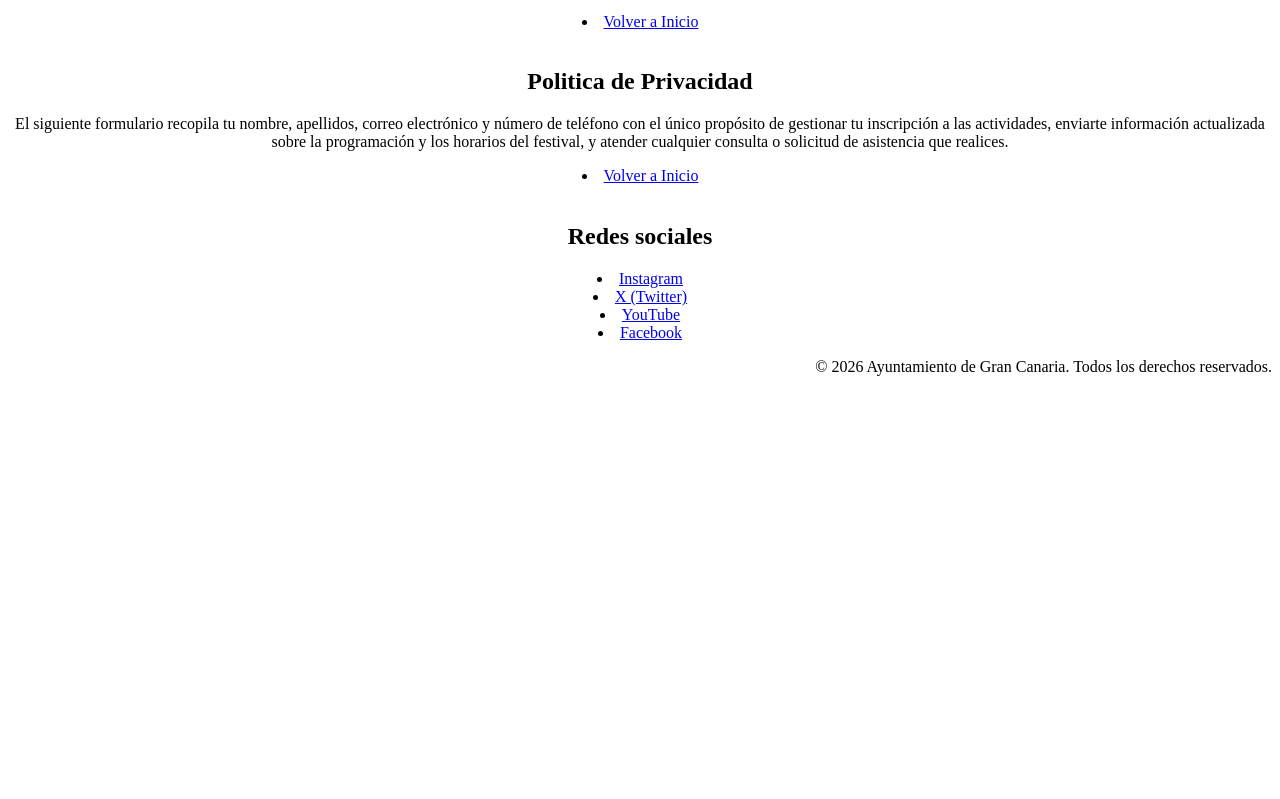
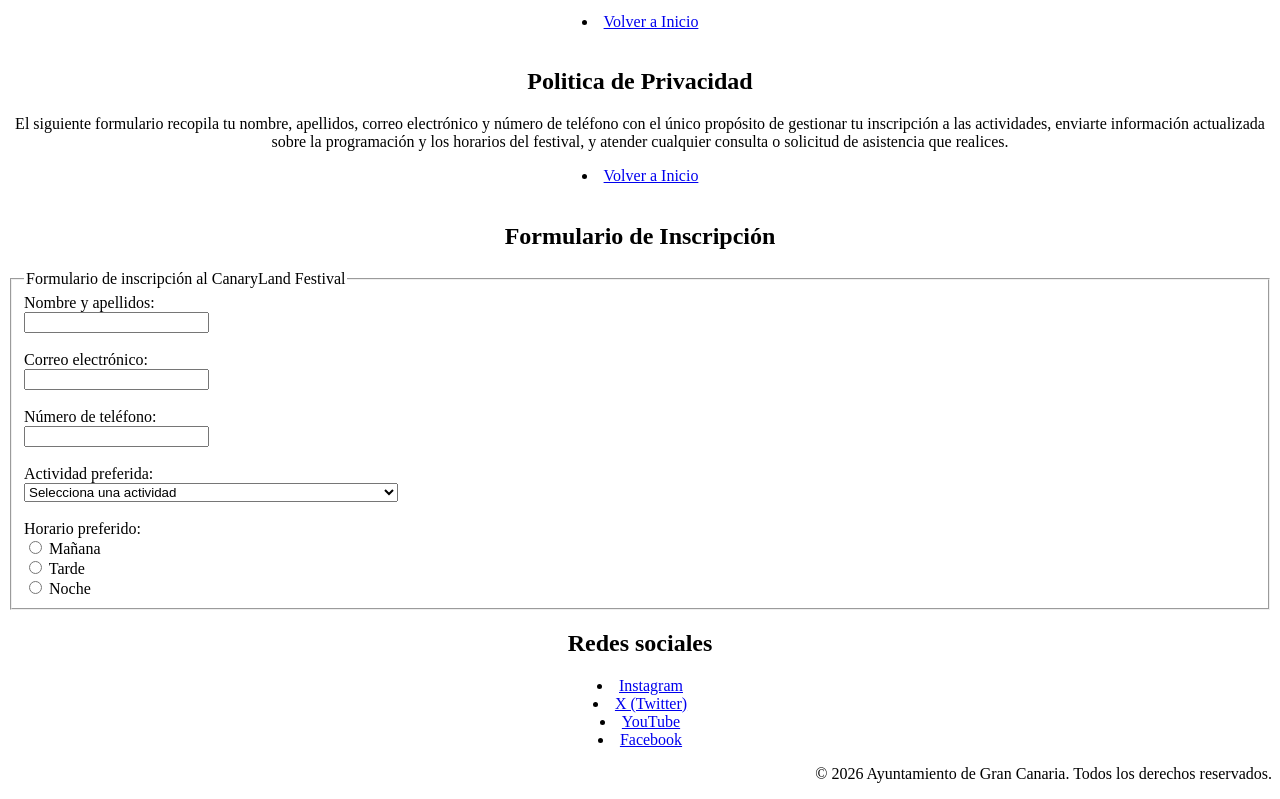
Before and after one commit to JorgeMontesMoreno/P-GINA-WEB-ACCESIBLE-Y-SEM-NTICA, a plain HTML site: page index.html in a window 1280 px wide. Shown: the part 9686-10485 px from the top of the page. Before the commit the page ends 10078 px from the top, so only its background shows below. Drawn offline with Linux system fonts and the light colour scheme.

Commit message:
Formulario 1/3

```diff
--- a/index.html
+++ b/index.html
@@ -275,6 +275,49 @@
                 <li style="text-align: center;"><a href="#inicio">Volver a Inicio</a></li>
                 <br>
             </section>
+            <section id="formulario">
+                <h2 style="text-align: center;">Formulario de Inscripción</h2>
+                <form action="">
+                    <fieldset>
+                        <legend>Formulario de inscripción al CanaryLand Festival</legend>
+                        <label for="nombre_apellidos">Nombre y apellidos:</label><br>
+                        <input type="text" id="nombre_apellidos" name="nombre_apellidos" required>
+                        <br><br>
+                        <label for="correo">Correo electrónico:</label><br>
+                        <input type="email" id="correo" name="correo" required>
+                        <br><br>
+                        <label for="telefono">Número de teléfono:</label><br>
+                        <input type="tel" id="telefono" name="telefono">
+                        <br><br>
+                        <label for="actividad_preferida">Actividad preferida:</label><br>
+                        <select id="actividad_preferida" name="actividad_preferida">
+                            <option value="">Selecciona una actividad</option>
+                            <option value="concierto_ptazeta">Concierto de Ptazeta</option>
+                            <option value="concierto_quevedo">Concierto de Quevedo</option>
+                            <option value="concierto_manny_manuel">Concierto de Manny Manuel</option>
+                            <option value="concierto_carlos_vives">Concierto de Carlos Vives</option>
+                            <option value="concierto_relsb">Concierto de Relsb</option>
+                            <option value="concierto_estopa">Concierto de Estopa</option>
+                            <option value="concierto_aitana">Concierto de Aitana</option>
+                            <option value="exhibicion_bailes">Exhibición de bailes tradicionales canarios</option>
+                            <option value="taller_artesania">Taller de artesanía y cultura canaria</option>
+                            <option value="artisas_locales">Actuación de artistas locales</option>
+                            <option value="taller_cocina">Taller de cocina canaria y degustación de productos locales</option>
+                            <option value="actividades_familiares">Actividades familiares</option>
+                        </select>
+                        <br><br>
+                        <label for="horario_preferido">Horario preferido:</label><br>
+                        <div>
+                            <input type="radio" id="horario_mañana" name="horario_preferido" value="mañana">
+                            <label for="horario_mañana">Mañana</label><br>
+                            <input type="radio" id="horario_tarde" name="horario_preferido" value="tarde">
+                            <label for="horario_tarde">Tarde</label><br>
+                            <input type="radio" id="horario_noche" name="horario_preferido" value="noche">
+                            <label for="horario_noche">Noche</label>
+                        </div>
+                    </fieldset>
+                </form>
+            </section>
         </main>
         <footer>
             <nav id="Redes sociales" style="text-align: center;">
```
